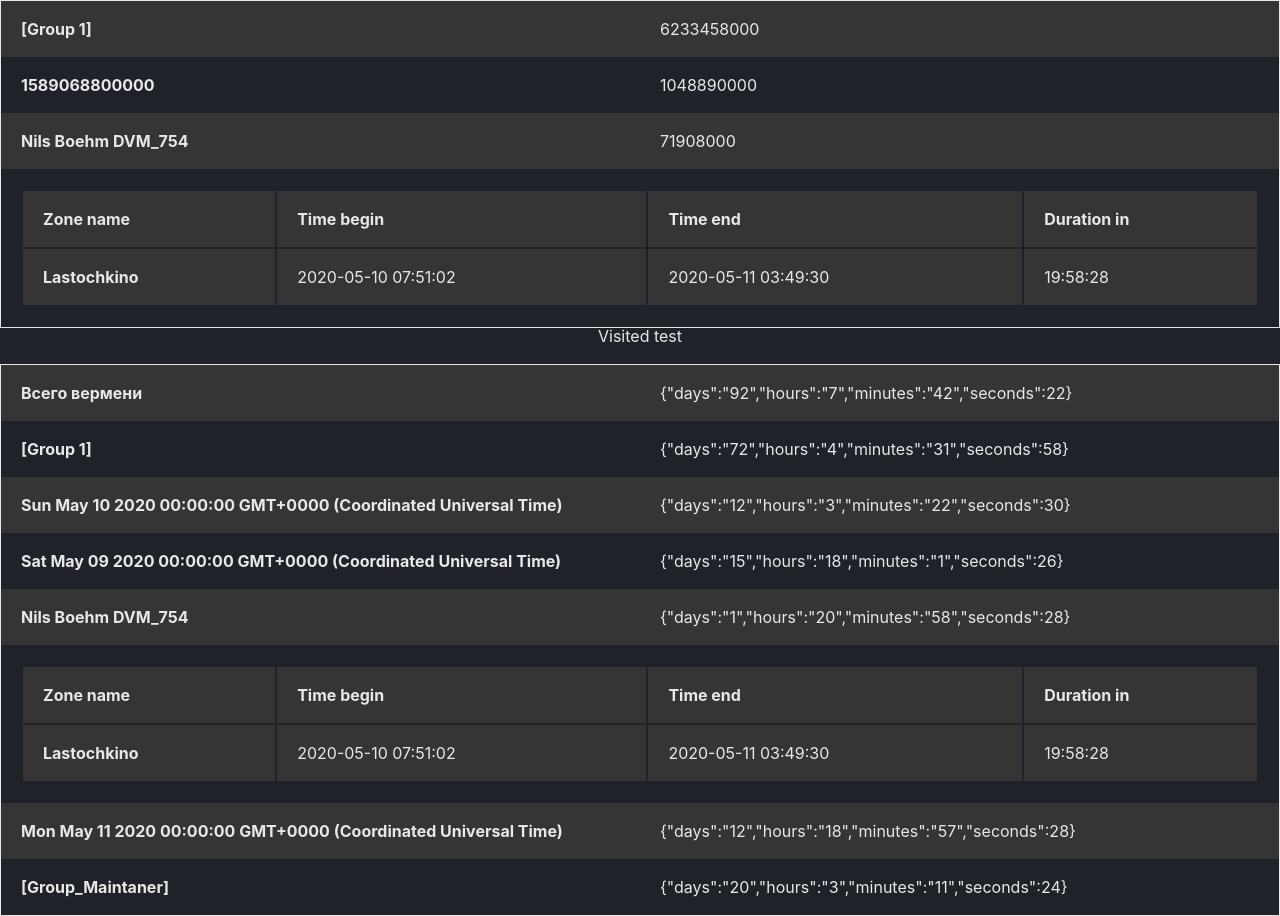
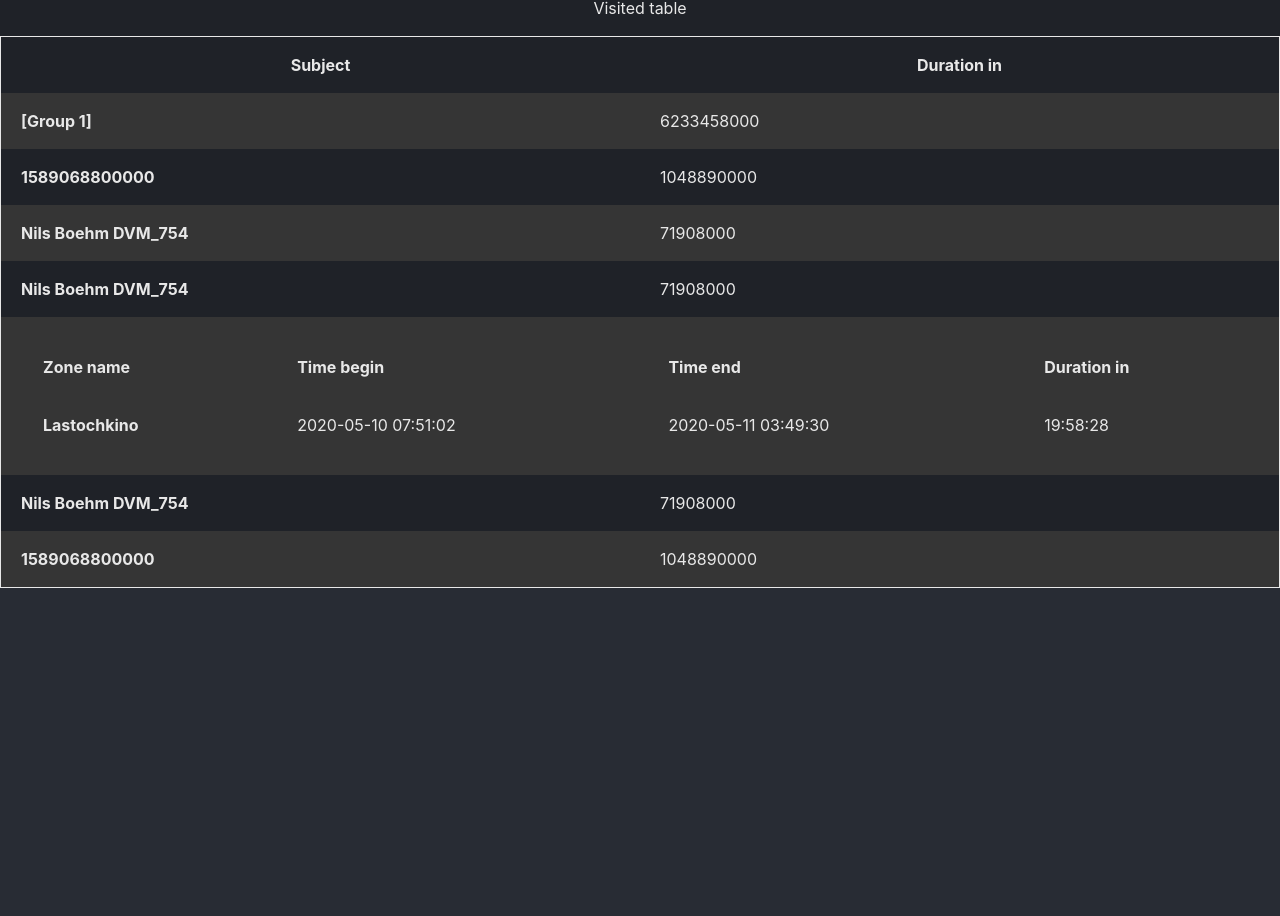
Before and after one commit to fishr-flash/visited-table, a React (Create React App) app: page / in a window 1280 px wide. After the commit the page ends 800 px from the top, so only its background shows below. Built offline with nearby package versions, Linux system fonts and the light colour scheme.

Commit message:
added expand behavior

```diff
--- /dev/null
+++ b/src/utils.js
@@ -0,0 +1 @@
+export const fullClone = (data) => JSON.parse(JSON.stringify(data));
--- a/src/visited-table/index.jsx
+++ b/src/visited-table/index.jsx
@@ -1,6 +1,7 @@
 import React, {useState} from 'react';
 import {getTimeItems} from "./utils";
 import './style.scss';
+import {fullClone} from "../utils";
 
 
 export default function VisitedTable() {
@@ -13,9 +14,52 @@ export default function VisitedTable() {
             {
                 name: "[Group 1]",
                 duration_in: 6233458000,
-                expand: false,
+                expand: true,
                 days: [
                     {
+                        value: 1589068800000,
+                        duration_in: 1048890000,
+                        expand: true,
+                        units: [
+                            {
+                                name: "Nils Boehm DVM_754",
+                                expand: false,
+                                zones: [
+                                    {
+                                        zone_name: "Lastochkino",
+                                        time_begin: "2020-05-10 07:51:02",
+                                        time_end: "2020-05-11 03:49:30",
+                                        duration_in: "19:58:28"
+                                    }
+                                ],
+                                duration_in: 71908000
+                            },{
+                                name: "Nils Boehm DVM_754",
+                                expand: true,
+                                zones: [
+                                    {
+                                        zone_name: "Lastochkino",
+                                        time_begin: "2020-05-10 07:51:02",
+                                        time_end: "2020-05-11 03:49:30",
+                                        duration_in: "19:58:28"
+                                    }
+                                ],
+                                duration_in: 71908000
+                            },{
+                                name: "Nils Boehm DVM_754",
+                                expand: false,
+                                zones: [
+                                    {
+                                        zone_name: "Lastochkino",
+                                        time_begin: "2020-05-10 07:51:02",
+                                        time_end: "2020-05-11 03:49:30",
+                                        duration_in: "19:58:28"
+                                    }
+                                ],
+                                duration_in: 71908000
+                            },
+                        ]
+                    },{
                         value: 1589068800000,
                         duration_in: 1048890000,
                         expand: false,
@@ -43,17 +87,30 @@ export default function VisitedTable() {
 
     const [content, setContent] = useState(fish);
 
-    const onClick = () => {
+    const onClick = (indexes) => {
+        const {groups} = fullClone(content);
+        let expandedPart = groups[indexes.shift()];
+        if(indexes.length){
+            expandedPart = expandedPart.days[indexes.shift()];
+            if(indexes.length){
+                expandedPart = expandedPart.units[indexes.shift()];
+            }
+        }
         /////////////////////////////CONSOLE/////////////////////////////////////
         ///TODO: Console log in the code "INDEX_JS" line 13
         if (process && process.env.NODE_ENV === 'development') {
             console.group('Console log in the code "INDEX_JS" line 13');
             console.info('this: ', 'hello');
+            console.info('indexes: ', indexes);
+            console.info('expandedPart: ', expandedPart);
             console.info('this: ', this);
             //console.table( this );
             console.groupEnd();
         }
         /////////////////////////////END CONSOLE/////////////////////////////////
+        expandedPart.expand = !expandedPart.expand;
+        setContent({...content, groups});
+
     };
 
 
@@ -68,27 +125,27 @@ export default function VisitedTable() {
     }
     /////////////////////////////END CONSOLE/////////////////////////////////
 
-    const rowsGroup = ( dt ) => dt.groups.map((group) => {
+    const rowsGroup = ( dt ) => dt.groups.map((group, iGroup) => {
             return (
-            <tbody>
-                <tr>
+            <>
+                <tr key={iGroup.toString()} onClick={()=>onClick([iGroup])}>
                     <th>{group.name}</th>
                     <td>{group.duration_in}</td>
 
                 </tr>
-                {group.days.map((day) => (
+                {group.expand && group.days.map((day, iDay) => (
                     <>
-                    <tr>
+                    <tr onClick={()=>onClick([iGroup, iDay])}>
                         <th>{day.value}</th>
                         <td>{day.duration_in}</td>
                     </tr>
-                    {day.units.map((unit)=>(
+                    {day.expand && day.units.map((unit, iUnit)=>(
                         <>
-                            <tr>
+                            <tr onClick={()=>onClick([iGroup, iDay, iUnit])}>
                                 <th>{unit.name}</th>
                                 <td>{unit.duration_in}</td>
                             </tr>
-                            <tr>
+                            {unit.expand && <tr>
                                 <td colSpan={2}>
                                     <table>
                                         <thead>
@@ -119,22 +176,31 @@ export default function VisitedTable() {
                                         </tbody>
                                     </table>
                                 </td>
-                            </tr>
+                            </tr>}
                         </>
                     ))}
                     </>
                 ))}
-            </tbody>
+            </>
             )
     });
 
     return (
         <div className={'wrapper'}>
             <table className={'visited-table'}>
-                {content && rowsGroup(content)}
+                <caption>Visited table</caption>
+                <thead>
+                    <tr>
+                        <th>Subject</th>
+                        <th>Duration in</th>
+                    </tr>
+                </thead>
+                <tbody>
+                    {content && rowsGroup(content)}
+                </tbody>
             </table>
-            <table className={'visited-table'}>
-                <caption>Visited test</caption>
+            {/*<table className={'visited-table'}>
+                <caption>Visited table</caption>
                 <tbody>
                 <tr>
                     <th scope={'row'}>
@@ -150,8 +216,7 @@ export default function VisitedTable() {
                     </th>
                     <td>
                         {JSON.stringify(getTimeItems(6233458000))}
-                    </td>
-                </tr>
+                    </td>                </tr>
                 <tr>
                     <th>
                         {new Date(1589068800000).toString()}
@@ -233,7 +298,7 @@ export default function VisitedTable() {
                     </td>
                 </tr>
                 </tbody>
-            </table>
+            </table>*/}
         </div>
     );
 }
```
Also changed, not shown: 2 other files (tests, documents, lock files or other folders).
